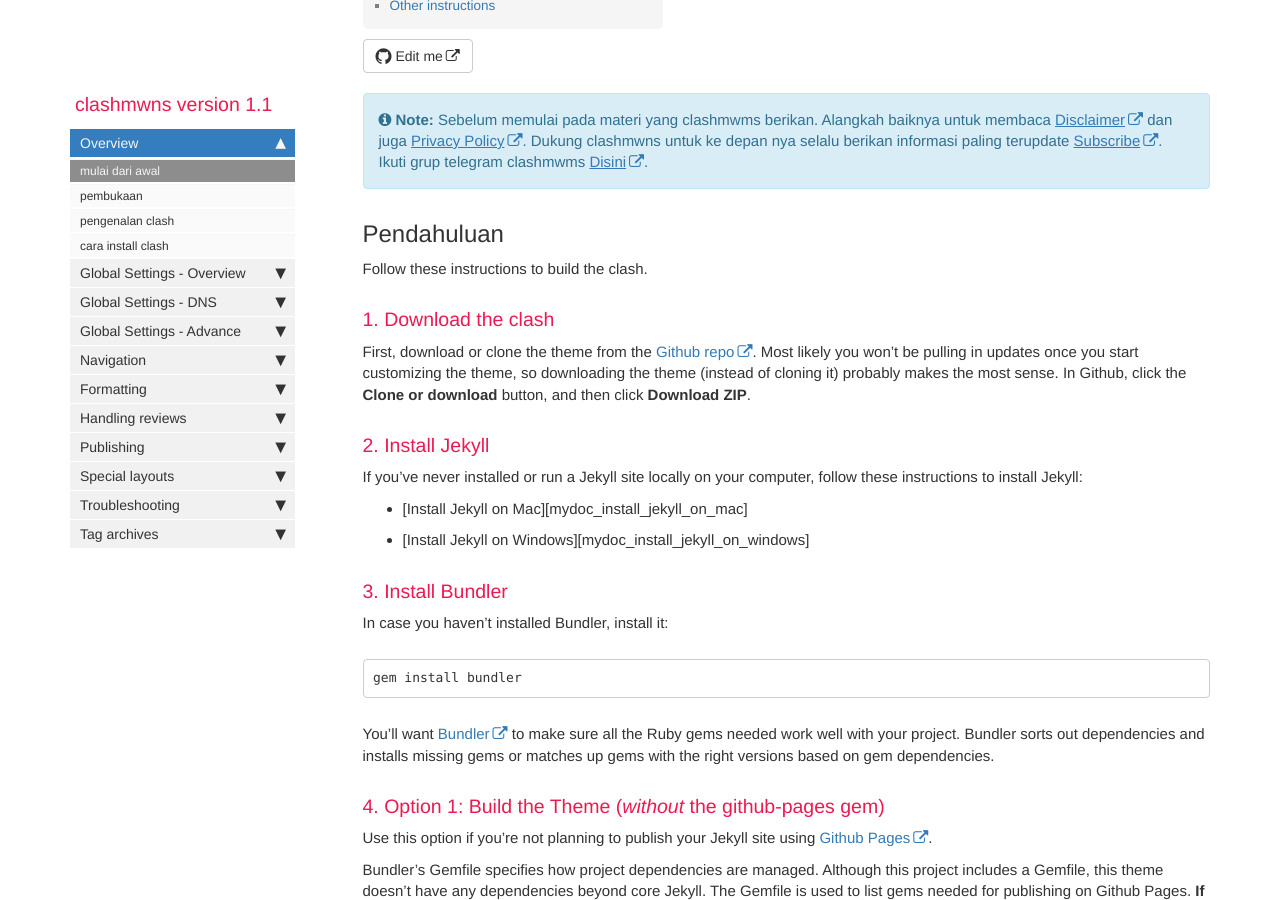
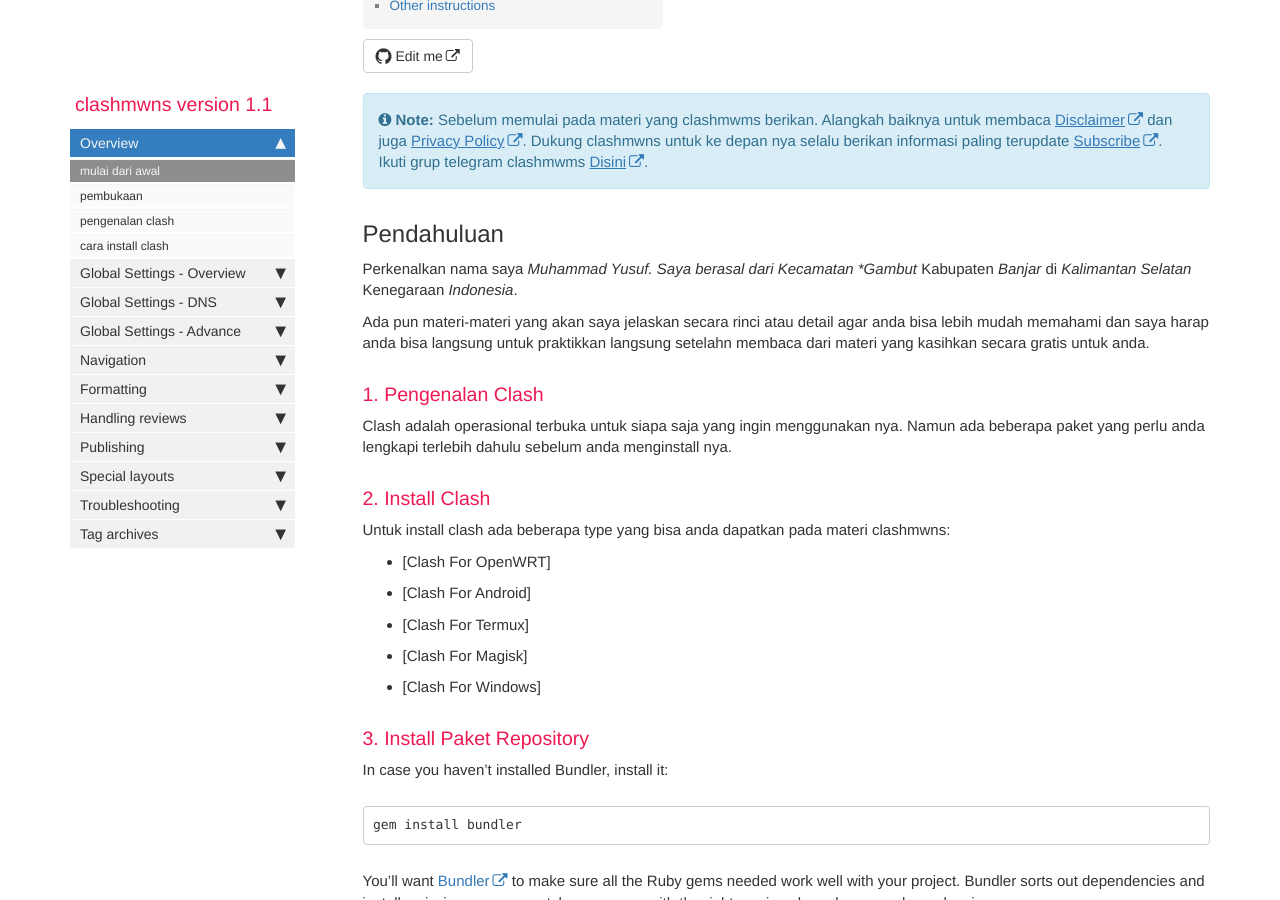
Before and after one commit to mwnsofficial/clashmwns, a Jekyll site: the page built from index.md, in a window 1280 px wide and 900 px high, scrolled down 770 px. Built offline with Jekyll 4.4.1, drawn with Linux system fonts in a browser that asks for light colours; comment, search, counter and statistics services are not loaded; some of the changed text lies outside the part shown.

Commit message:
Update index.md

```diff
--- a/index.md
+++ b/index.md
@@ -11,20 +11,29 @@ summary: Belajar clash dari awal hingga anda bisa mandiri.
 
 ## Pendahuluan
 
-Follow these instructions to build the clash.
+Perkenalkan nama saya *Muhammad Yusuf. Saya berasal dari Kecamatan *Gambut* Kabupaten *Banjar* di *Kalimantan Selatan* Kenegaraan *Indonesia*.
 
-### 1. Download the clash
+Ada pun materi-materi yang akan saya jelaskan secara rinci atau detail agar anda bisa lebih mudah memahami dan saya harap anda bisa langsung untuk praktikkan langsung setelahn membaca dari materi yang kasihkan secara gratis untuk anda.
 
-First, download or clone the theme from the [Github repo](https://github.com/tomjoht/documentation-theme-jekyll). Most likely you won't be pulling in updates once you start customizing the theme, so downloading the theme (instead of cloning it) probably makes the most sense. In Github, click the **Clone or download** button, and then click **Download ZIP**.
+### 1. Pengenalan Clash
 
-### 2. Install Jekyll
+Clash adalah operasional terbuka untuk siapa saja yang ingin menggunakan nya. Namun ada beberapa paket yang perlu anda lengkapi terlebih dahulu sebelum anda menginstall nya.
 
-If you've never installed or run a Jekyll site locally on your computer, follow these instructions to install Jekyll:
+### 2. Install Clash
 
-* [Install Jekyll on Mac][mydoc_install_jekyll_on_mac]
-* [Install Jekyll on Windows][mydoc_install_jekyll_on_windows]
+Untuk install clash ada beberapa type yang bisa anda dapatkan pada materi clashmwns:
 
-### 3. Install Bundler
+* [Clash For OpenWRT]
+
+* [Clash For Android]
+
+* [Clash For Termux]
+
+* [Clash For Magisk]
+
+* [Clash For Windows]
+
+### 3. Install Paket Repository
 
 In case you haven't installed Bundler, install it:
 
```
